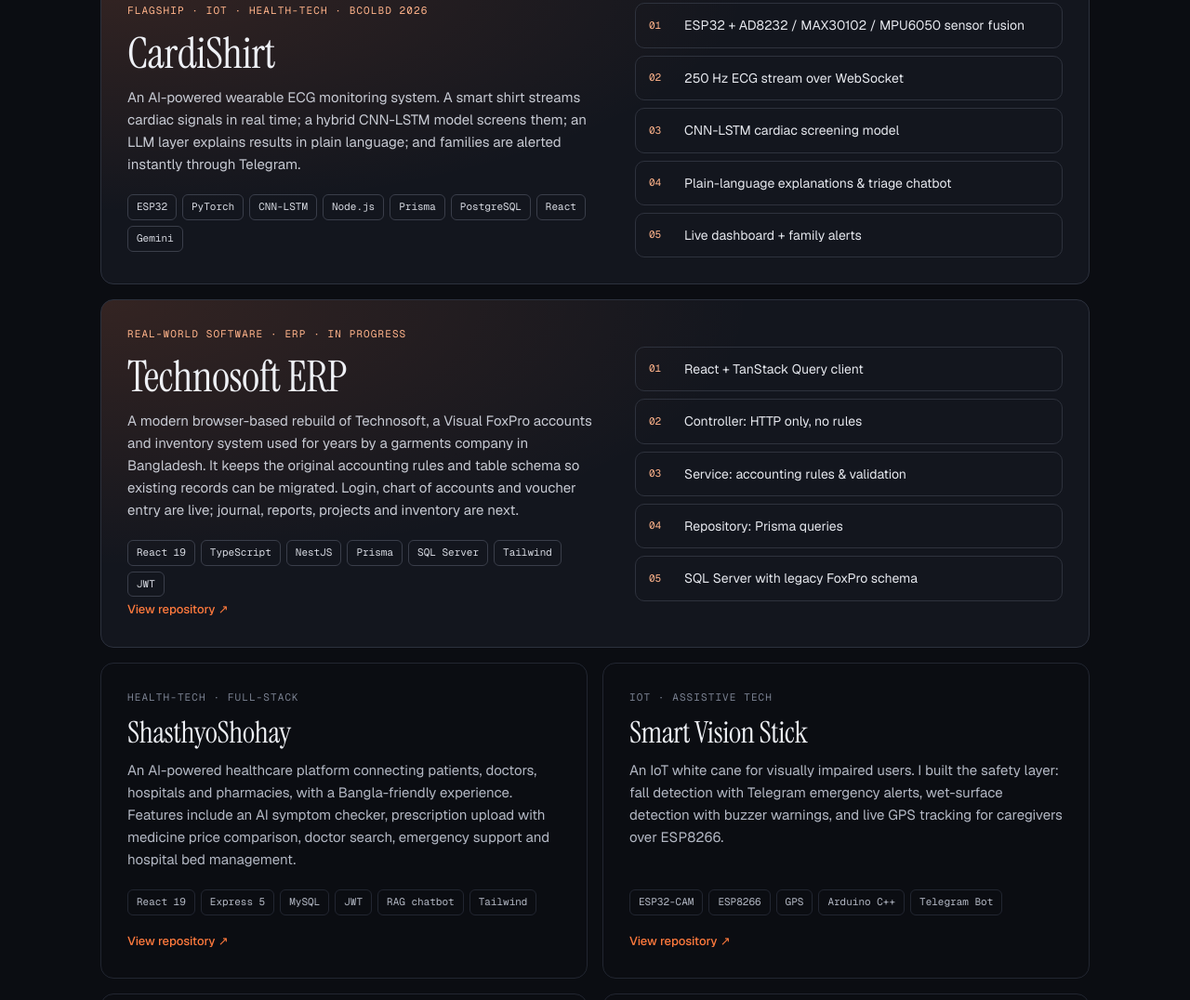
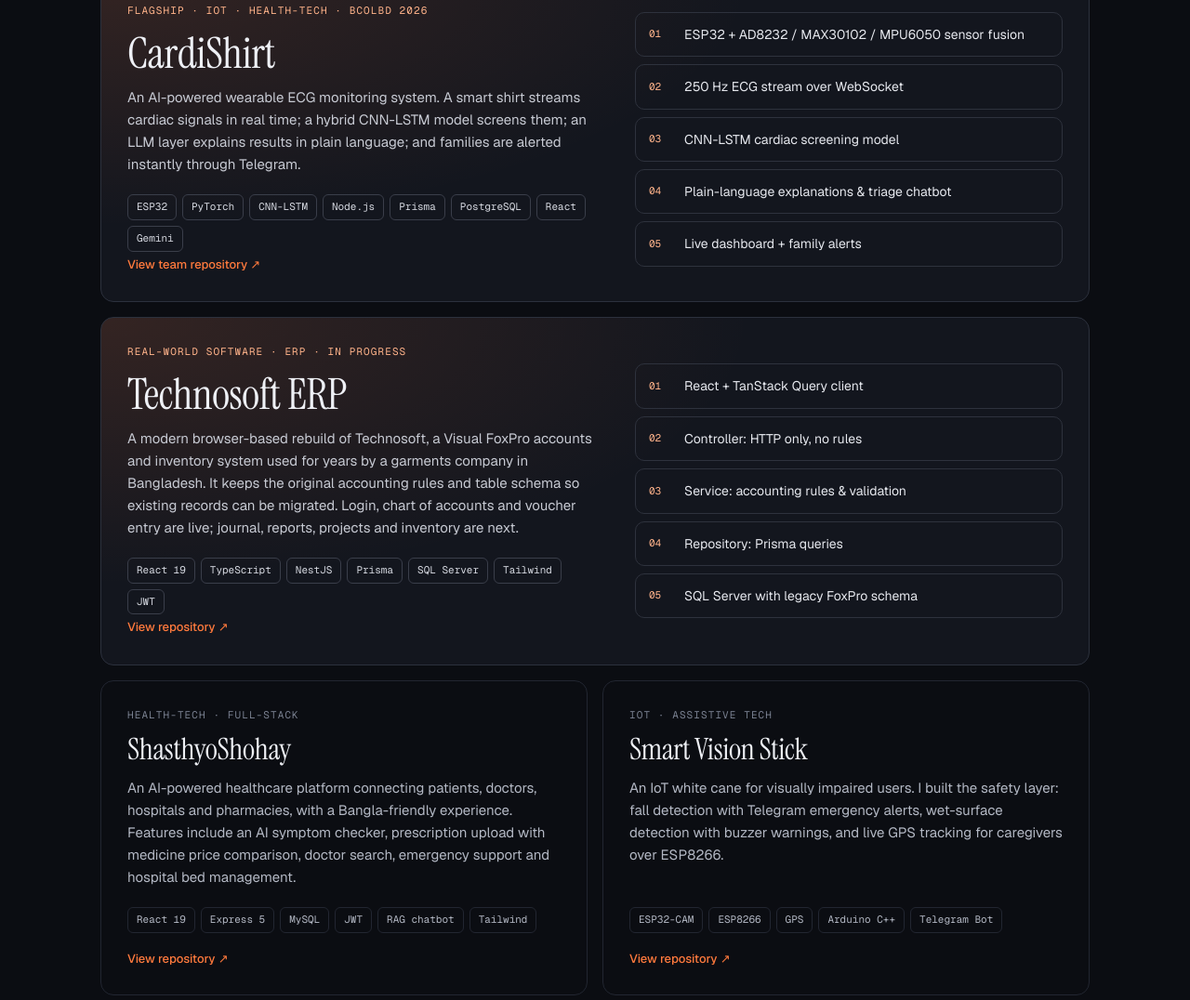
Before and after one commit to Atika-Amin/Portfolio, a plain HTML site: page index.html in a window 1280 px wide. Shown: the part 3772-4848 px from the top of the page at 93% size. Drawn offline with nearby package versions, Linux system fonts and the light colour scheme.

Commit message:
Add files via upload

```diff
--- a/index.html
+++ b/index.html
@@ -320,6 +320,7 @@
           <h3>CardiShirt</h3>
           <p>An AI-powered wearable ECG monitoring system. A smart shirt streams cardiac signals in real time; a hybrid CNN-LSTM model screens them; an LLM layer explains results in plain language; and families are alerted instantly through Telegram.</p>
           <div class="chips"><span>ESP32</span><span>PyTorch</span><span>CNN-LSTM</span><span>Node.js</span><span>Prisma</span><span>PostgreSQL</span><span>React</span><span>Gemini</span></div>
+          <a class="repo" href="https://github.com/hamim0047/CardiShirt">View team repository ↗</a>
         </div>
         <div class="pipeline">
           <div><b>01</b>ESP32 + AD8232 / MAX30102 / MPU6050 sensor fusion</div>
```
